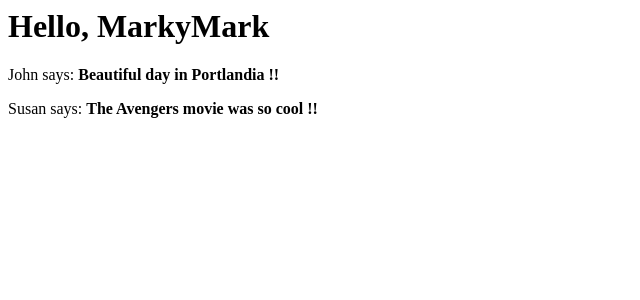
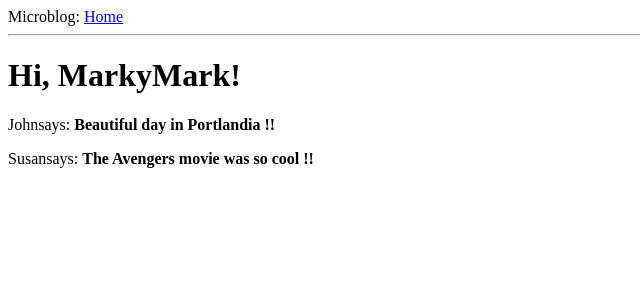
Before and after one commit to markru/microblog, a Flask app: page / in a window 1280 px wide. Shown: the top 300 px of the page, without its empty margins (0-640 px from the left). Run offline with Flask 2, Linux system fonts and the light colour scheme.

Commit message:
refactored for template inheritance

```diff
--- /dev/null
+++ b/app/templates/base.html
@@ -0,0 +1,15 @@
+<head>
+    {% if title %}
+    <title>{{ title }} - Microblog</title>
+    {% else %}
+    <title>Welcome to Microblog!</title>
+    {% endif %}
+</head>
+
+<body>
+    <div>Microblog: <a href="/index">Home</a></div>
+    <hr>
+    {% block content %} {% endblock %}
+</body>
+
+</html>
--- a/app/templates/index.html
+++ b/app/templates/index.html
@@ -1,20 +1,11 @@
-<html>
+{% extends "base.html"%}
 
-<head>
-    {% if title %}
-    <title>{{ title }} - Microblog</title>
-    {% else %}
-    <title>Welcome to Microblog!</title>
-    {% endif %}
-</head>
-
-<body>
-    <h1>Hello, {{user.username}} </h1>
-    {% for post in posts %}
-    <div>
-        <p>{{ post.author.username }} says: <b>{{ post.body }}</b></p>
-    </div>
-    {% endfor %}
-</body>
-
-</html>
+{% block content %}
+<h1>Hi, {{ user.username }}!</h1>
+{% for post in posts %}
+<div>
+    <p>{{post.author.username }}says: <b>{{post.body}}</b>
+        <p>
+</div>
+{% endfor %}
+{% endblock %}
```
